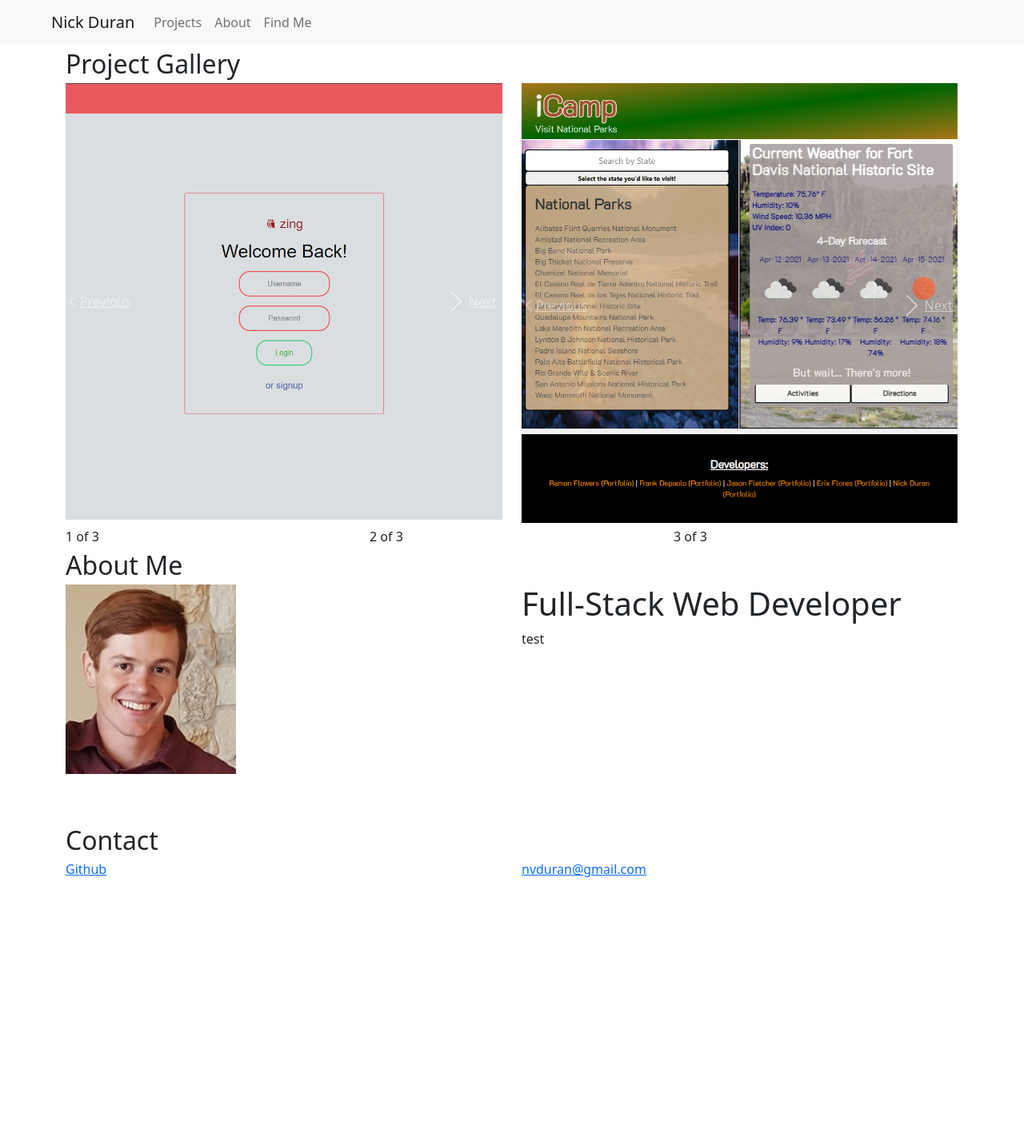
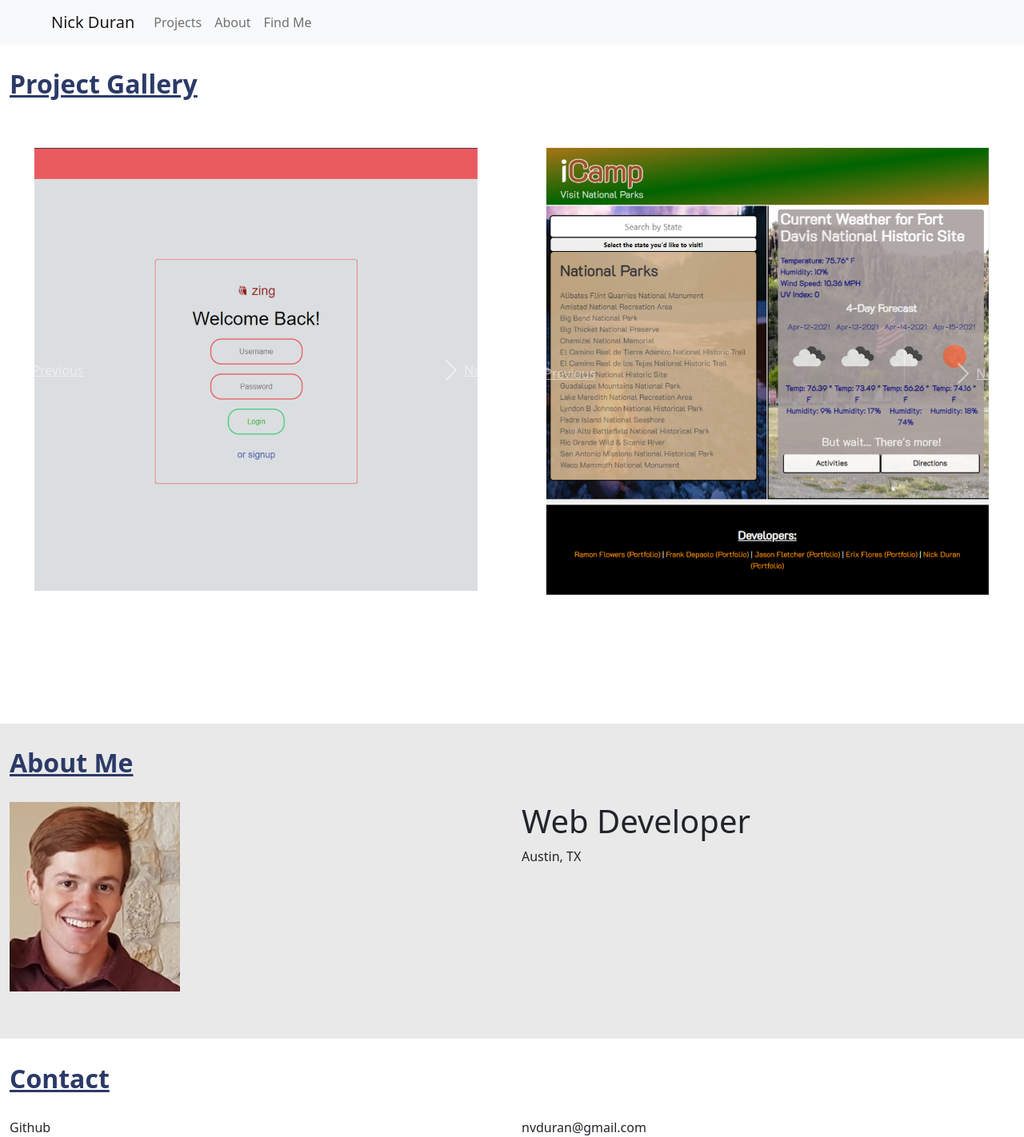
Before and after one commit to nvduran/nick-duran, a React (Create React App) app in the folder nick-duran/: page / in a window 1280 px wide. Shown: the whole page at 80% size. Before the commit the page ends 1099 px from the top, so only its background shows below. Built offline with nearby package versions, Linux system fonts and the light colour scheme.

Commit message:
container coloring-sizing

```diff
--- a/nick-duran/src/components/About/index.js
+++ b/nick-duran/src/components/About/index.js
@@ -4,13 +4,13 @@ import headshot from '../../assets/headshot.jpg'
 
 function About(props) {
   return (
-    <Container>
+    <Container fluid className="about-section">
       <div className="section-header">About Me</div>
       <Row>
         <Col><img src={headshot} class="img-fluid" alt="Responsive image" /></Col>
         <Col>
-          <h1>Full-Stack Web Developer</h1>
-          <p>test</p>
+          <h1>Web Developer</h1>
+          <p>Austin, TX</p>
         </Col>
       </Row>
 
--- a/nick-duran/src/components/Contact/index.js
+++ b/nick-duran/src/components/Contact/index.js
@@ -3,11 +3,11 @@ import { Container, Button, Navbar, Nav, Row, Col } from 'react-bootstrap';
 
 function Contact(props) {
     return (
-      <Container>
+      <Container fluid>
           <div className="section-header">Contact</div>
         <Row>
-          <Col><a href="https://github.com/nvduran">Github</a></Col>
-          <Col><a href="mailto:nvduran@gmail.com">nvduran@gmail.com</a></Col>
+          <Col><a className="contact-link" href="https://github.com/nvduran">Github</a></Col>
+          <Col><a className="contact-link" href="mailto:nvduran@gmail.com">nvduran@gmail.com</a></Col>
         </Row>
       </Container>
     );
--- a/nick-duran/src/components/Gallery/index.js
+++ b/nick-duran/src/components/Gallery/index.js
@@ -10,10 +10,10 @@ import idir from '../../assets/iCamp/directions.PNG'
 function Gallery(props) {
   return (
 
-    <Container>
+    <Container fluid>
       <div className="section-header">Project Gallery</div>
 
-      <Row>
+      <Row className="gallery-row">
         <Col><Carousel>
           <Carousel.Item>
             <img
@@ -79,11 +79,11 @@ function Gallery(props) {
           </Carousel.Item>
         </Carousel></Col>
       </Row>
-      <Row>
+      {/* <Row>
         <Col>1 of 3</Col>
         <Col>2 of 3</Col>
         <Col>3 of 3</Col>
-      </Row>
+      </Row> */}
     </Container>
   );
 }
--- a/nick-duran/src/index.css
+++ b/nick-duran/src/index.css
@@ -18,11 +18,17 @@ code {
 
 .section-header {
   font-size: 2em;
+  font-weight: 700;
+  text-decoration: underline;
+  padding-top: 2%;
+  padding-bottom: 2%;
+  color: #2B3A67;
 }
 
+/* GALLERY IMAGES */
 .w-100 {
   min-height: 200px;
-
+  padding: 5%;
   max-width: 200%;
   max-height: 1%;
 }
@@ -30,3 +36,21 @@ code {
 .img-fluid {
   max-height: 80%;
 }
+
+.gallery-row {
+  padding-bottom: 10%;
+}
+
+.contact-link {
+  text-decoration: none;
+  color: inherit;
+}
+
+.contact-link:hover {
+  color: #00A878;
+}
+
+.about-section {
+  background-color: #e9e9e9;
+  width: auto;
+}
```
